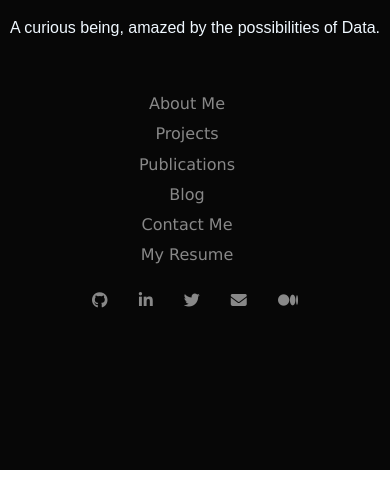
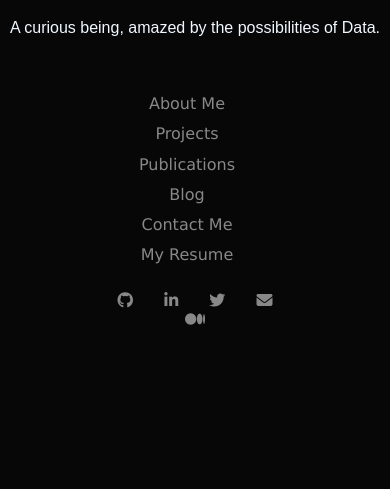
Before and after one commit to stenzr/stenzr.github.io, a plain HTML site: page index.html in a window 390 px wide. Shown: the part 355-844 px from the top of the page. Drawn offline with Linux system fonts and the light colour scheme; no server answers.

Commit message:
add template for social links

```diff
--- a/css/styles.css
+++ b/css/styles.css
@@ -162,8 +162,10 @@ h5 {
   font-weight: 900;
 }
 
-.social {
+.social-top {
   padding-top: 4rem;
+  padding-right: 5rem;
+  padding-left: 5rem;
 }
 .contact-icon-top {
   margin-top: 10px;
@@ -191,6 +193,8 @@ h5 {
 
 .social-bottom {
   padding-top: 4rem;
+  padding-right: 5rem;
+  padding-left: 5rem;
 }
 .contact-icon-bottom {
   margin-top: 10px;
@@ -804,8 +808,10 @@ a:-webkit-any-link {
     font-family: Verdana, Geneva, Tahoma, sans-serif;
   }
 
-  .social {
+  .social-top {
     padding-top: 1rem;
+    padding-right: 5rem;
+    padding-left: 5rem;
   }
 
   .section-heading {
--- a/index.html
+++ b/index.html
@@ -89,58 +89,9 @@
         <!--social buttons
         ================================================================================-->
 
-        <div class="social">
-          <a target="_blank" class="contact-icon-top" href="https://www.github.com/stenzr/"><i
-              class="fab fa-github"></i></a>
-          <!-- <a
-            target="_blank"
-            class="contact-icon-top"
-            href="https://www.kaggle.com/stenzr/"
-            ><i class="fab fa-kaggle"></i
-          ></a> -->
-          <!---
-          <a
-            target="_blank"
-            class="contact-icon-top"
-            href="https://www.instagram.com/__rohit.kumar_/"
-            ><i class="fab fa-instagram"></i
-          ></a>
-          --->
+        <!-- Social Media Section at the Top -->
+        <div class="social-top"></div>
 
-          <a target="_blank" class="contact-icon-top" href="https://www.linkedin.com/in/rkrohitkr01/"><i
-              class="fab fa-linkedin-in"></i></a>
-
-          <a target="_blank" class="contact-icon-top" href="https://twitter.com/rkrohit01/"><i
-              class="fab fa-twitter"></i></a>
-
-          <a target="_blank" class="contact-icon-top" href="mailto:rkrohitkr01@gmail.com"><i
-              class="fa fa-envelope"></i></a>
-
-          <a target="_blank" class="contact-icon-top" href="https://medium.com/@stenzr"><i class="fa fa-medium"></i></a>
-
-          <!-- <a
-          target="_blank"
-          class="contact-icon-top"
-          href="tel:+91"
-          ><i class="fa fa-phone"></i
-        ></a> -->
-
-          <!---
-            <a
-            target="_blank"
-            class="contact-icon-top"
-            href="https://www.facebook.com/rohitRK01/"
-            ><i class="fab fa-facebook-f"></i
-          ></a>
-          <a
-            target="_blank"
-            class="contact-icon-top"
-            href="https://www.fiverr.com/rohit_kumar__/make-machine-learning-models-with-eda-feature-engineering/"
-            ><i class="fas fa-coffee"></i
-          ></a>
-          --->
-
-        </div>
       </div>
     </section>
 
@@ -243,30 +194,6 @@
       </div>
     </div>
 
-
-
-    <!--Resume
-    ===================================================-->
-    <!-- <section id="resume">
-      <div class="section-heading">
-        <h2>My Resume</h2>
-      </div>
-
-      <div class="section-content">
-        <div class="resume-download">
-          <a target="_blank" class="resume-download-a"
-            href="https://drive.google.com/file/d/1_8uYa5RUx9eN8B5NuQEil8gGUZIuvXyO/view?usp=sharing">Download</a>
-        </div>
-   -->
-    <!-- <div class="resume-embed">
-            <embed src="https://drive.google.com/file/d/1_8uYa5RUx9eN8B5NuQEil8gGUZIuvXyO/view?usp=sharing" type="application/pdf"   height="1250vm" width="1000vm" class="responsive">
-          </div> -->
-    <!--
-      </div>
-    </section> -->
-
-
-
   </section>
 
   <hr>
@@ -274,44 +201,15 @@
   <!--Footer
     ===================================================-->
 
+  <!-- Social Media Section at the Bottom -->
   <section id="bottom-container">
     <div>
-      <div class="social-bottom">
-        <a target="_blank" class="contact-icon-bottom" href="https://www.github.com/stenzr/"><i
-            class="fab fa-github"></i></a>
-        <!-- <a
-            target="_blank"
-            class="contact-icon-bottom"
-            href="https://www.kaggle.com/stenzr/"
-            ><i class="fab fa-kaggle"></i
-          ></a> -->
-
-        <a target="_blank" class="contact-icon-bottom" href="https://www.linkedin.com/in/rkrohitkr01/"><i
-            class="fab fa-linkedin-in"></i></a>
-
-        <a target="_blank" class="contact-icon-bottom" href="https://twitter.com/rkrohit01/"><i
-            class="fab fa-twitter"></i></a>
-
-        <a target="_blank" class="contact-icon-bottom" href="mailto:rkrohitkr01@gmail.com"><i
-            class="fa fa-envelope"></i></a>
-
-        <!-- <a
-            target="_blank"
-            class="contact-icon-bottom"
-            href="tel:+91"
-            ><i class="fa fa-phone"></i
-          ></a> -->
-
-        <a target="_blank" class="contact-icon-bottom" href="https://medium.com/@stenzr"><i
-            class="fa fa-medium"></i></a>
-
-      </div>
+      <div class="social-bottom"></div>
       <div>
-        <p class="copyright">© <a href="#firstintro" class="copyright">Rohit Kumar </a></p>
+        <p class="copyright">© <a href="#firstintro" class="copyright">Rohit Kumar</a></p>
       </div>
     </div>
   </section>
-
 
   <!--JS
     ===================================================-->
--- a/js/script.js
+++ b/js/script.js
@@ -174,5 +174,39 @@ const fetchTimelineData = async () => {
 };
 
 // Fetch and display timeline data and Medium posts
+
+const populateSocialIcons = () => {
+  document.addEventListener("DOMContentLoaded", () => {
+    // Inject social media links into the top section
+    const socialTop = document.querySelector(".social-top");
+    if (socialTop) {
+      socialTop.innerHTML = generateSocialLinks("contact-icon-top");
+    }
+
+    // Inject social media links into the bottom section
+    const socialBottom = document.querySelector(".social-bottom");
+    if (socialBottom) {
+      socialBottom.innerHTML = generateSocialLinks("contact-icon-bottom");
+    }
+  });
+};
+
+// Function to generate social media links
+let generateSocialLinks = (className) => {
+  return `
+    <a target="_blank" class="${className}" href="https://www.github.com/stenzr/"><i class="fab fa-github"></i></a>
+    <!-- <a target="_blank" class="${className}" href="https://www.kaggle.com/stenzr/"><i class="fab fa-kaggle"></i></a> -->
+    <!-- <a target="_blank" class="${className}" href="https://www.instagram.com/__rohit.kumar_/"><i class="fab fa-instagram"></i></a> -->
+    <a target="_blank" class="${className}" href="https://www.linkedin.com/in/rkrohitkr01/"><i class="fab fa-linkedin-in"></i></a>
+    <a target="_blank" class="${className}" href="https://twitter.com/rkrohit01/"><i class="fab fa-twitter"></i></a>
+    <a target="_blank" class="${className}" href="mailto:rkrohitkr01@gmail.com"><i class="fa fa-envelope"></i></a>
+    <a target="_blank" class="${className}" href="https://medium.com/@stenzr"><i class="fa fa-medium"></i></a>
+    <!-- <a target="_blank" class="${className}" href="tel:+91"><i class="fa fa-phone"></i></a> -->
+    <!-- <a target="_blank" class="${className}" href="https://www.facebook.com/rohitRK01/"><i class="fab fa-facebook-f"></i></a> -->
+    <!-- <a target="_blank" class="${className}" href="https://www.fiverr.com/rohit_kumar__/make-machine-learning-models-with-eda-feature-engineering/"><i class="fas fa-coffee"></i></a> -->
+  `;
+};
+
+populateSocialIcons();
 fetchTimelineData();
 fetchMediumPosts();
```
